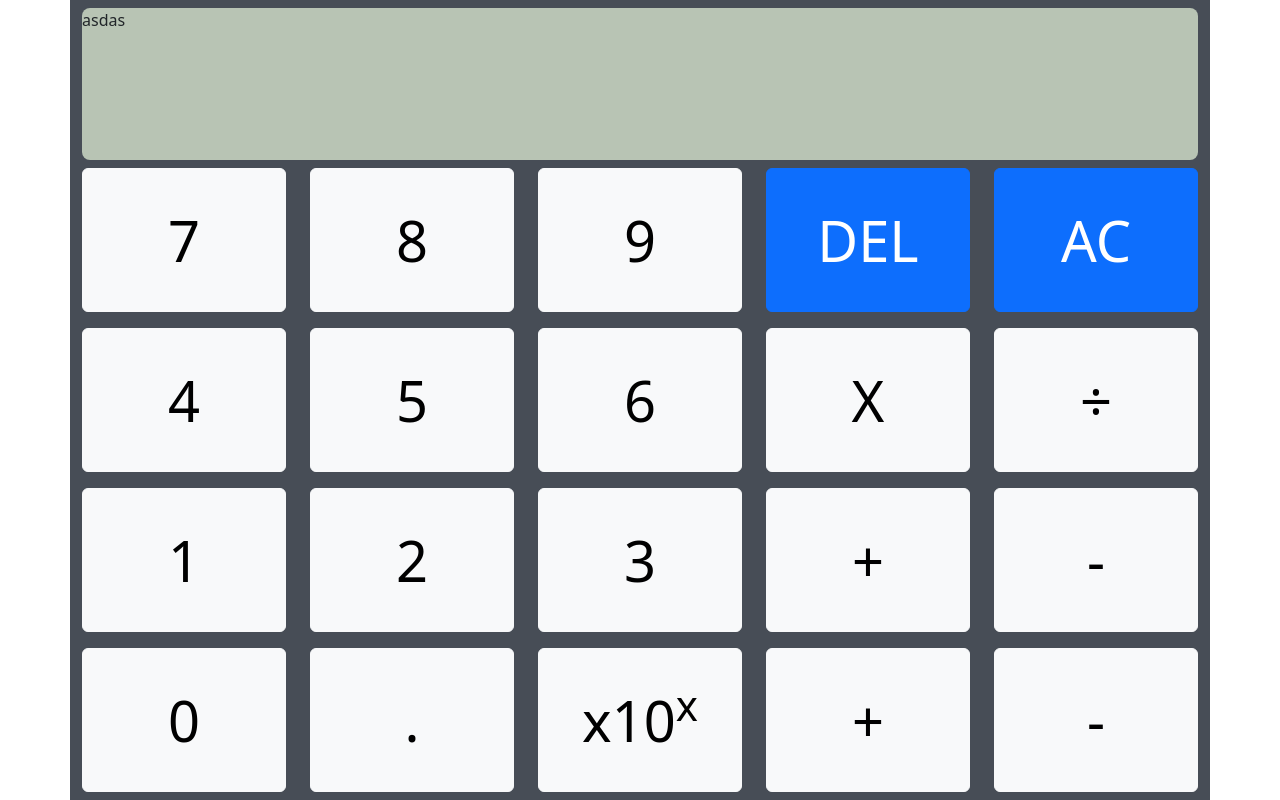
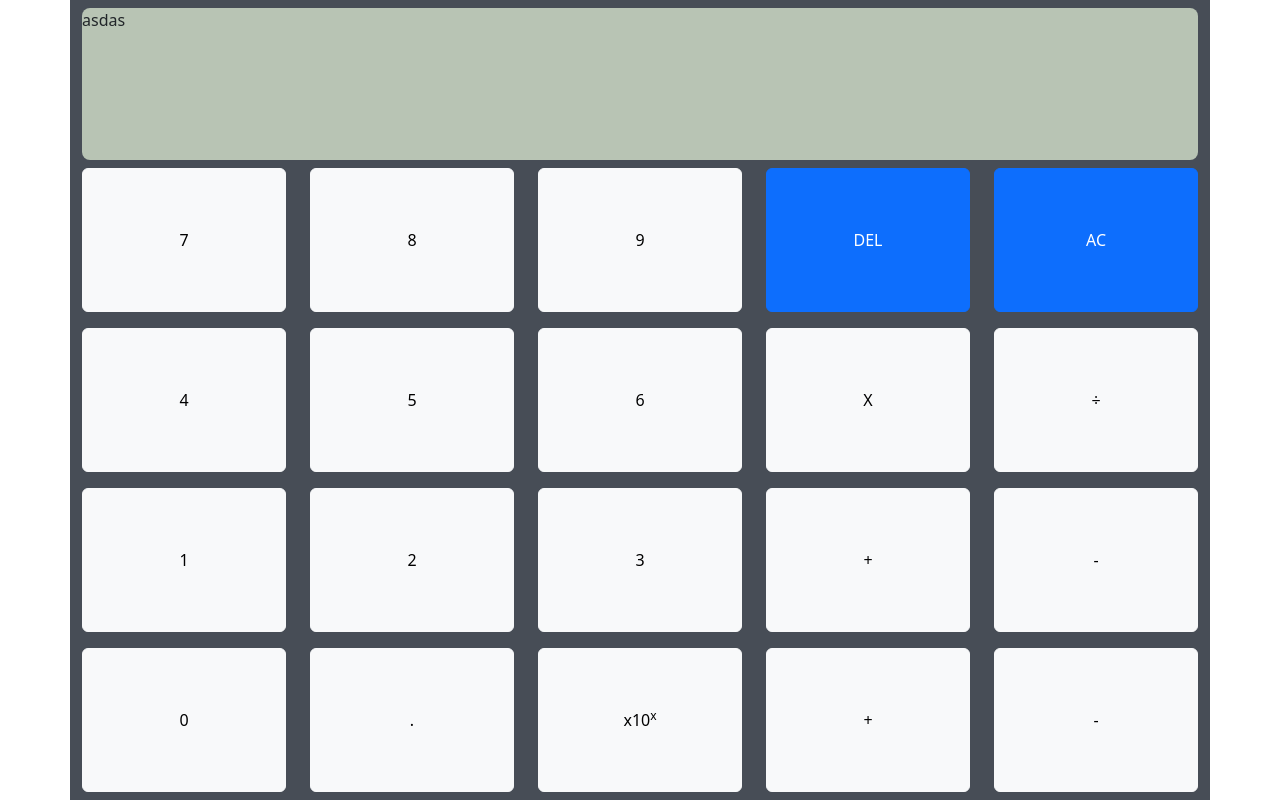
Before and after one commit to MaDesoki/Calculator_v1, a plain HTML site: page index.html in a window 1280 px wide. Drawn offline with Linux system fonts and the light colour scheme.

Commit message:
Update styles.css

```diff
--- a/css/styles.css
+++ b/css/styles.css
@@ -22,7 +22,7 @@
     height: 18vh;
     margin-top: 1vh;
     margin-bottom: 1vh;
-    font-size: 7vh;
+    /* font-size: 7vh*2vw; */
     text-align: center;
     font-weight: 500;
 }
```
